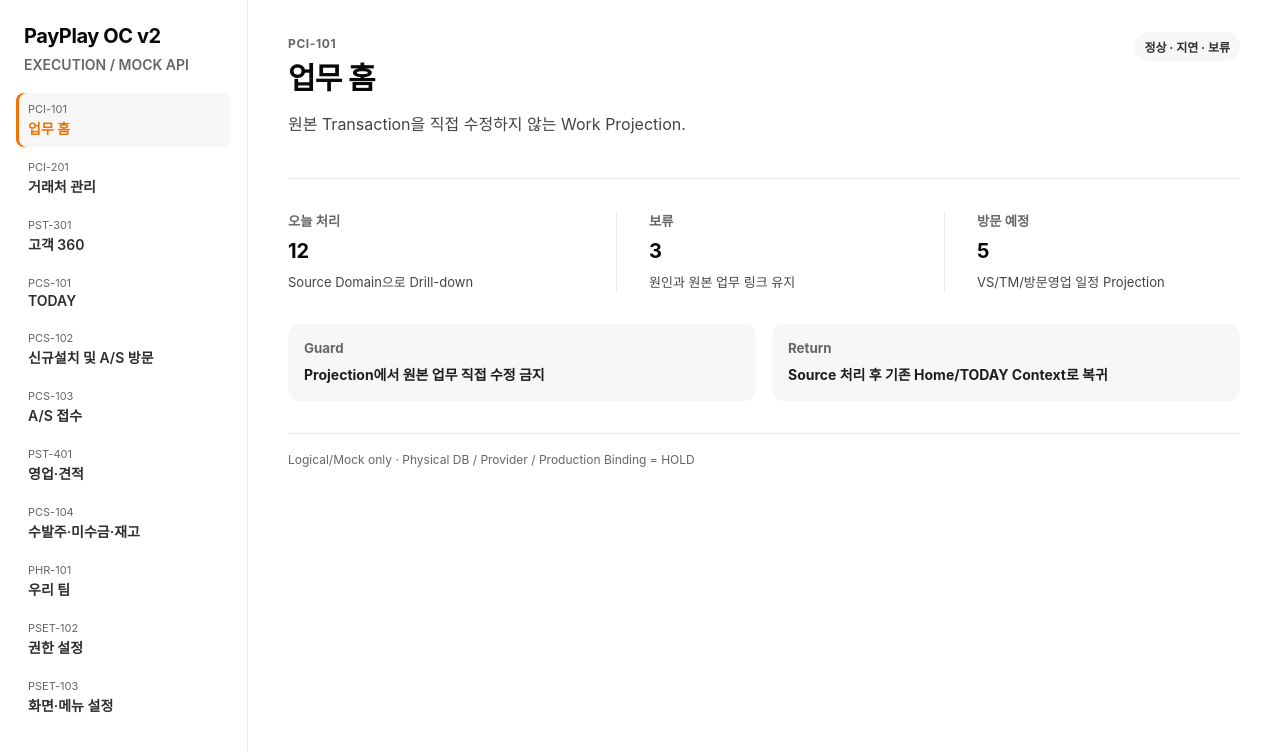
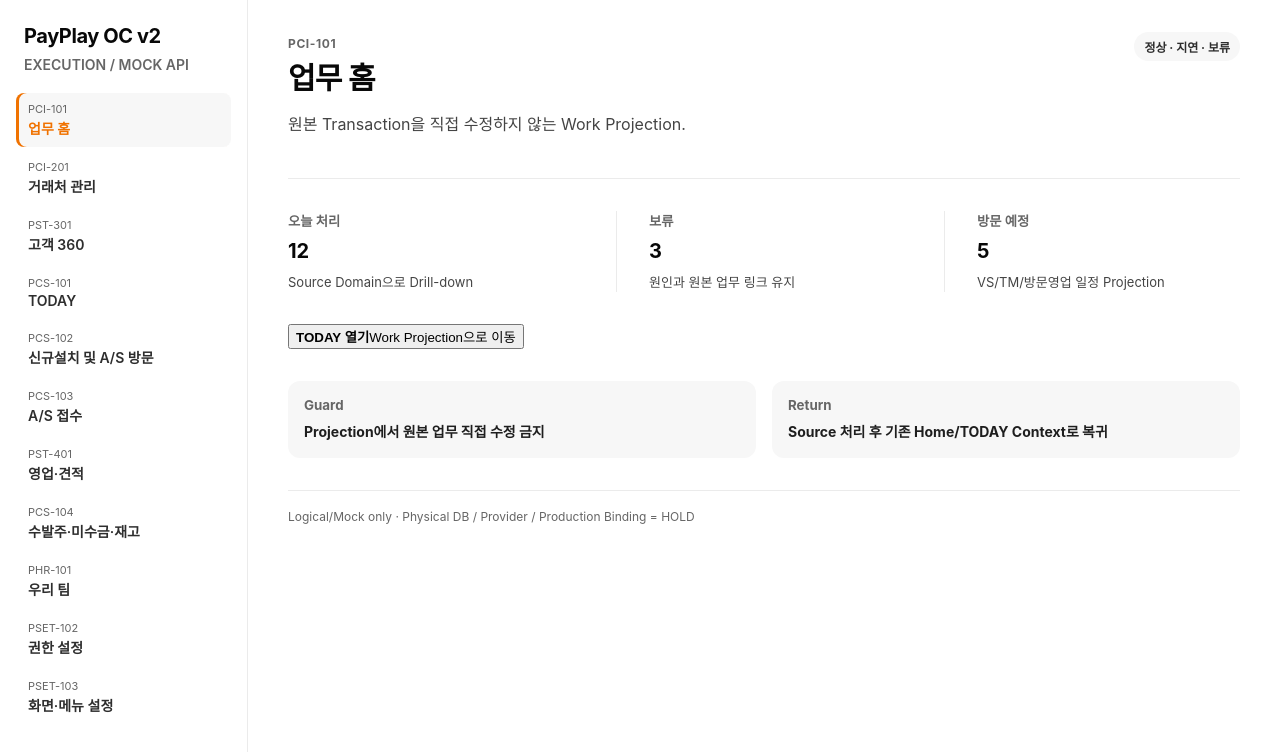
Before and after one commit to nroadcompany-ux/payplay-oc-v2, a React (Vite) app in the folder frontend/oc/: page /home in a window 1280 px wide. Shown: the top 752 px of the page. Built offline with nearby package versions, Linux system fonts and the light colour scheme; no server answers.

Commit message:
feat(oc): connect interactive source and return flows

```diff
--- a/frontend/oc/src/app/App.tsx
+++ b/frontend/oc/src/app/App.tsx
@@ -1,5 +1,5 @@
 import { useQuery } from '@tanstack/react-query'
-import { Navigate, NavLink, Route, Routes, useLocation } from 'react-router'
+import { Navigate, NavLink, Route, Routes, useLocation, useNavigate } from 'react-router'
 import { fetchMockResource, mockEndpoints } from '../api/mockApi'
 
 const MENU = [
@@ -26,6 +26,10 @@
   returnRule: string
 }
 
+type NavigationState = { returnTo?: string; originLabel?: string }
+
+type MockAction = { label: string; target: string; note: string }
+
 const SCREENS: Record<string, ScreenSpec> = {
   '/home': { id: 'PCI-101', title: '업무 홈', summary: '원본 Transaction을 직접 수정하지 않는 Work Projection.', state: '정상 · 지연 · 보류', cards: [{ label: '오늘 처리', value: '12', note: 'Source Domain으로 Drill-down' }, { label: '보류', value: '3', note: '원인과 원본 업무 링크 유지' }, { label: '방문 예정', value: '5', note: 'VS/TM/방문영업 일정 Projection' }], guard: 'Projection에서 원본 업무 직접 수정 금지', returnRule: 'Source 처리 후 기존 Home/TODAY Context로 복귀' },
   '/today': { id: 'PCS-101', title: 'TODAY', summary: '업무별 Source를 모아 보여주는 실행 Queue.', state: '예정 · 진행 · 보류 · 완료', cards: [{ label: '예정', value: '6', note: 'Source 상세 진입' }, { label: '진행', value: '4', note: 'Source State 기준' }, { label: '완료', value: '2', note: 'VS는 Verified Complete만 반영' }], guard: 'TODAY = Work Projection, Source Truth 아님', returnRule: 'Source 완료/취소 후 Queue Context 유지' },
@@ -51,6 +55,16 @@
   '/settings/menu': mockEndpoints.settings,
 }
 
+const ACTIONS_BY_PATH: Record<string, MockAction[]> = {
+  '/home': [{ label: 'TODAY 열기', target: '/today', note: 'Work Projection으로 이동' }],
+  '/today': [{ label: 'A/S Source 열기', target: '/as-cases', note: 'Projection에서 Source Domain으로 이동' }, { label: '견적 Source 열기', target: '/sales', note: 'Projection에서 Sales Source로 이동' }],
+  '/customers': [{ label: 'A/S 접수', target: '/as-cases', note: 'Customer360 Quick Action → Domain' }, { label: '영업·견적 열기', target: '/sales', note: '동일 Customer Context에서 Domain 진입' }],
+  '/as-cases': [{ label: 'VS Handoff', target: '/field-service', note: 'What we know / tried / need 이후 현장업무 진입' }],
+  '/field-service': [{ label: 'Customer360 History 확인', target: '/customers', note: 'Evidence 결과는 Activity Ledger 경유' }],
+  '/sales': [{ label: 'Customer360으로 복귀', target: '/customers', note: 'Customer Master Context 유지' }],
+  '/operations': [{ label: 'Customer360 Context 확인', target: '/customers', note: 'Logical Source 처리 후 Context Return' }],
+}
+
 function LiveContract({ endpoint }: { endpoint: string }) {
   const query = useQuery({ queryKey: ['mock-contract', endpoint], queryFn: () => fetchMockResource(endpoint) })
   if (query.isLoading) return <div className="api-box">Mock API 연결 중…</div>
@@ -60,8 +74,22 @@
 
 function MockScreen({ spec }: { spec: ScreenSpec }) {
   const location = useLocation()
+  const navigate = useNavigate()
   const endpoint = API_BY_PATH[location.pathname]
-  return <section className="panel"><div className="screen-head"><div><span className="eyebrow">{spec.id}</span><h1>{spec.title}</h1><p>{spec.summary}</p></div><span className="state-pill">{spec.state}</span></div><div className="card-grid">{spec.cards.map((card) => <article className="metric-card" key={card.label}><small>{card.label}</small><strong>{card.value}</strong><p>{card.note}</p></article>)}</div><div className="rule-grid"><article><small>Guard</small><strong>{spec.guard}</strong></article><article><small>Return</small><strong>{spec.returnRule}</strong></article></div>{endpoint ? <LiveContract endpoint={endpoint} /> : null}<p className="hold-note">Logical/Mock only · Physical DB / Provider / Production Binding = HOLD</p></section>
+  const actions = ACTIONS_BY_PATH[location.pathname] ?? []
+  const navState = (location.state ?? {}) as NavigationState
+
+  const go = (action: MockAction) => navigate(action.target, { state: { returnTo: location.pathname, originLabel: spec.title } satisfies NavigationState })
+
+  return <section className="panel">
+    <div className="screen-head"><div><span className="eyebrow">{spec.id}</span><h1>{spec.title}</h1><p>{spec.summary}</p></div><span className="state-pill">{spec.state}</span></div>
+    <div className="card-grid">{spec.cards.map((card) => <article className="metric-card" key={card.label}><small>{card.label}</small><strong>{card.value}</strong><p>{card.note}</p></article>)}</div>
+    {actions.length ? <div className="action-zone">{actions.map((action, index) => <button key={action.label} className={index === 0 ? 'btn-primary' : 'btn-secondary'} onClick={() => go(action)}><strong>{action.label}</strong><span>{action.note}</span></button>)}</div> : null}
+    {navState.returnTo ? <div className="return-strip"><span>{navState.originLabel ?? '이전 Context'}에서 진입</span><button className="btn-tertiary" onClick={() => navigate(navState.returnTo!)}>이전 Context로 돌아가기</button></div> : null}
+    <div className="rule-grid"><article><small>Guard</small><strong>{spec.guard}</strong></article><article><small>Return</small><strong>{spec.returnRule}</strong></article></div>
+    {endpoint ? <LiveContract endpoint={endpoint} /> : null}
+    <p className="hold-note">Logical/Mock only · Physical DB / Provider / Production Binding = HOLD</p>
+  </section>
 }
 
 export function App() {
```
